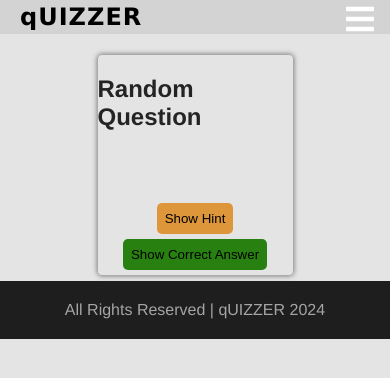
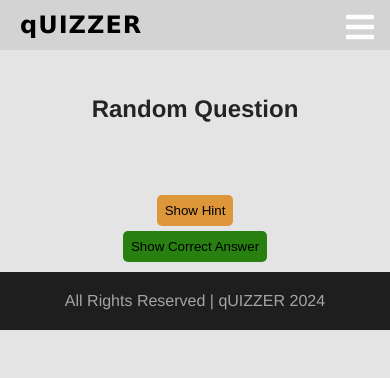
Before and after one commit to bibek-beebayk/quizzer, a Django app: template templates/index.html in a window 390 px wide. Shown: the top 378 px of the page. Run offline with Django 5.2, Linux system fonts and the light colour scheme; the template is opened without the code that fills it, so the values that code supplies are empty.

Commit message:
feat: update styles

```diff
--- a/templates/index.html
+++ b/templates/index.html
@@ -103,5 +103,16 @@
         font-style: italic;
         color: rgb(221, 150, 57);
     }
+
+    @media screen and (max-width: 768px) {
+        .random-question {
+            width: 98%;
+            padding: 5px;
+            border-radius: 0;
+            box-shadow: none;
+            border: none;
+            text-align: center;
+        }
+    }
 </style>
 {% endblock %}
--- a/templates/navbar.html
+++ b/templates/navbar.html
@@ -104,7 +104,7 @@
         color: white;
         align-items: center;
         justify-content: space-around;
-        padding: 2px 20px;
+        padding: 10px 20px;
         background-color: lightgray;
     }
 
```
